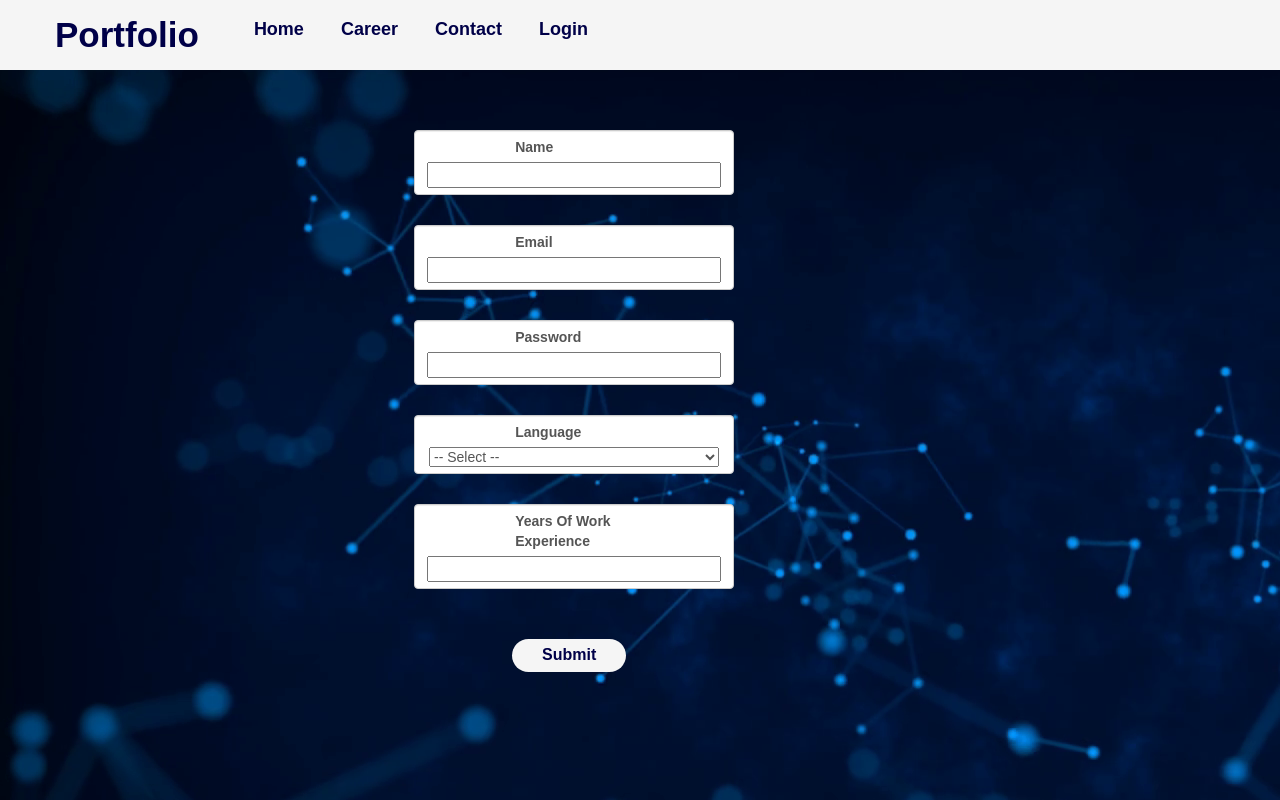
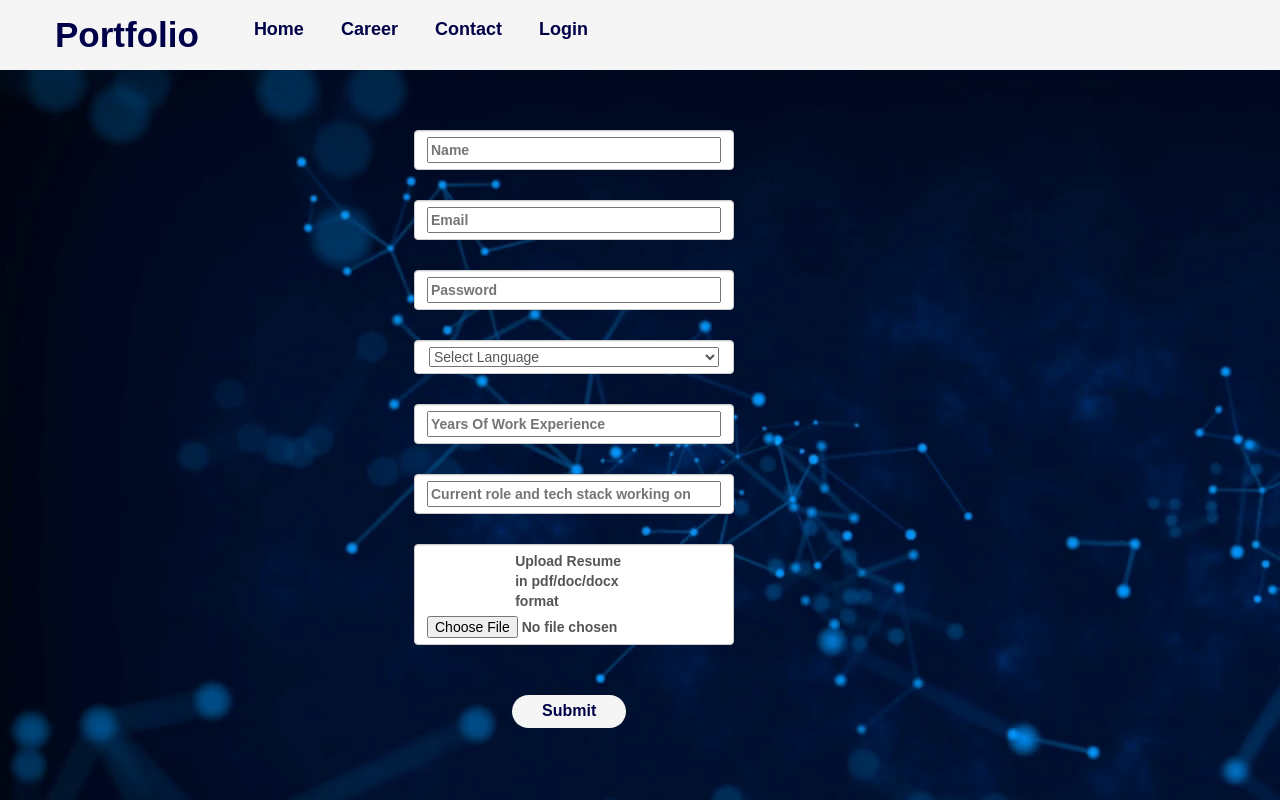
Before and after one commit to SandipanK97/ergophile, a React (Create React App) app in the folder client/: page /career in a window 1280 px wide. Built offline with nearby package versions, Linux system fonts and the light colour scheme.

Commit message:
career page submit change

```diff
--- a/client/src/pages/Career.jsx
+++ b/client/src/pages/Career.jsx
@@ -1,13 +1,20 @@
 import React, { useState } from "react";
+import { ToastContainer, toast } from 'react-toastify';
+import 'react-toastify/dist/ReactToastify.css';
+import axios from "axios";
+import "./styles.css";
 
-import "./styles.css";
 export default function Career(props) {
+
+  var afterSubmit = false;
   const [formData, setFormData] = useState({
     name: '',
     email: '',
     password: '',
     language:'',
-    workExpYr:''
+    workExpYr:'',
+    role:'',
+    resume:''
   });
 
   const handleChange = (e) => {
@@ -20,14 +27,55 @@ export default function Career(props) {
 
   const handleSubmit = (e) => {
     e.preventDefault();
-    // Access the form values from the formData object
-    const { name, email, password ,language,workExpYr} = formData;
-    // Do something with the form values...
+
+    const { name, email, password ,language,workExpYr,role} = formData;
+
+    if (name === '' || name ===null || password === '' || password ===null||
+    email === '' || email ===null || language === '' || language ===null||
+    workExpYr === '' || workExpYr ===null || role === '' || role ===null) {
+      toast.error("Enter all the fields before submit", {
+        position: toast.POSITION.TOP_CENTER,
+      });
+
+      return false;
+    }
+
+  const baseURL = "http://localhost:8080/saveuser";
+  const customConfig = {
+    headers: {
+    'Content-Type': 'application/json'
+    }
+};
+  const response =  axios.post(baseURL, JSON.stringify(formData),customConfig)
+  afterSubmit = (response.status === 200) ? true : false;
   };
 
-  const { name, email, password,language ,workExpYr} = formData;
+  const { name, email, password,language ,workExpYr,role,resume} = formData;
 
   return (
+    afterSubmit ?
+    <div className="Career">
+  <body>
+  <nav>
+            <div class="menu">
+                <div class="logo">
+                <a href="/">Portfolio</a>
+                </div>
+                <ul>
+                <li><a href="/">Home</a></li>
+                <li><a href="/career">Career</a></li>
+                <li><a href="/contact">Contact</a></li>
+                <li><a href="/login">Login</a></li>
+                </ul>
+            </div>
+            </nav>
+            <br></br><br></br><br></br><br></br><br></br>
+            <div className="form-control">
+	           <label> Submitted Successfully !</label><br/>
+             <p> Login to know the status of application</p>
+            </div>
+            </body>
+            </div> :
   <div className="Career">
   <body>
   <nav>
@@ -46,40 +94,39 @@ export default function Career(props) {
             <br></br><br></br><br></br><br></br><br></br>
     <form onSubmit={handleSubmit}>
      <div className="form-control">
-	 <label>
-        Name</label>
+
         <input
           type="text"
           name="name"
           value={name}
           onChange={handleChange}
+          placeholder="Name"
         />
     </div>
     <div className="form-control">
-      <label>
-        Email</label>
+
         <input
           type="email"
           name="email"
           value={email}
           onChange={handleChange}
+          placeholder="Email"
         />
      </div>
      <div className="form-control">
-      <label>
-        Password</label>
+
         <input
           type="password"
           name="password"
           value={password}
           onChange={handleChange}
+          placeholder="Password"
         />
     </div>
     <div className="form-control">
-    <label>
-        Language</label>
+
         <select value={language} onChange={handleChange} name="language" style={{ width: '290px' }}>
-          <option value="">-- Select --</option>
+          <option value="">Select Language</option>
           <option value="Javascript">Javascript</option>
           <option value="Python">Python</option>
           <option value="Java">Java</option>
@@ -93,8 +140,7 @@ export default function Career(props) {
         </select>
   </div>
   <div className="form-control">
-      <label>
-        Years Of Work Experience</label>
+
         <input
           type="number"
           min="0"
@@ -102,12 +148,34 @@ export default function Career(props) {
           name="workExpYr"
           value={workExpYr}
           onChange={handleChange}
+          placeholder="Years Of Work Experience"
         />
     </div>
+    <div className="form-control">
+
+        <input
+          type="text"
+          name="role"
+          value={role}
+          onChange={handleChange}
+          placeholder="Current role and tech stack working on"
+        />
+     </div>
+     <div className="form-control">
+      <label>Upload Resume in pdf/doc/docx format</label>
+        <input
+          type="file"
+          name="resume"
+          value={resume}
+          onChange={handleChange}
+          accept=".doc,.docx,.pdf"
+        />
+     </div>
     <br></br>
     <div id="btn">
       <input type="submit" value="Submit"></input>
     </div>
+    <ToastContainer />
     </form>
   </body>
 </div>
--- a/client/src/pages/Login.jsx
+++ b/client/src/pages/Login.jsx
@@ -57,6 +57,7 @@
             toast.error("No record found", {
               position: toast.POSITION.TOP_CENTER,
             });
+            return false;
           }
 
           const passDb = data[0].user_password;
@@ -129,7 +130,7 @@
                         <li><a href="/">Home</a></li>
                         <li><a href="/career">Career</a></li>
                         <li><a href="/contact">Contact</a></li>
-                        <li><a href="/login">Login</a></li>
+                        <li><a href="/login">Logout</a></li>
                         </ul>
                     </div>
                     </nav>
--- a/client/src/pages/styles.css
+++ b/client/src/pages/styles.css
@@ -36,6 +36,10 @@
   .form-control input {
     width: 100%;
    font-weight:bolder;
+
+  }
+  .form-control:hover {
+    background-color: #D3D3D3;
 
   }
   .form-control select option {
```
Also changed, not shown: 1 other file (tests, documents, lock files or other folders).
